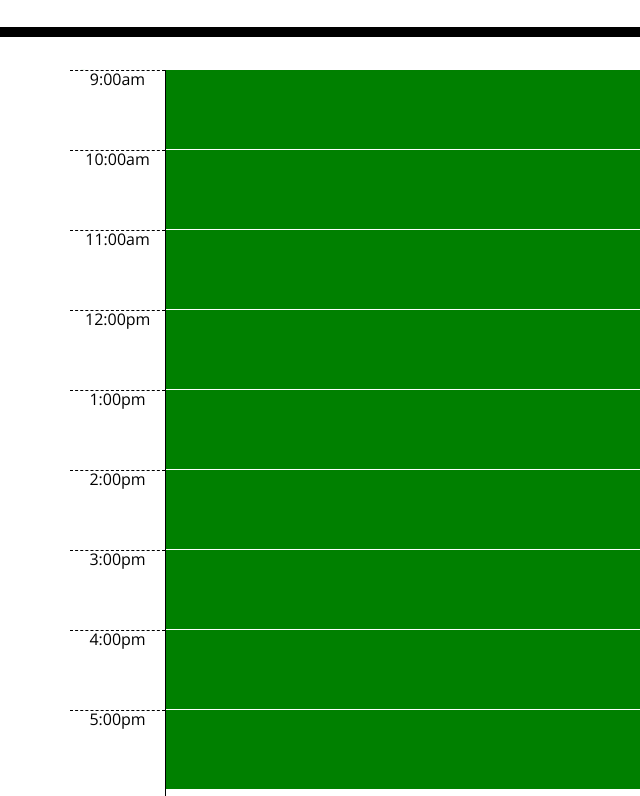
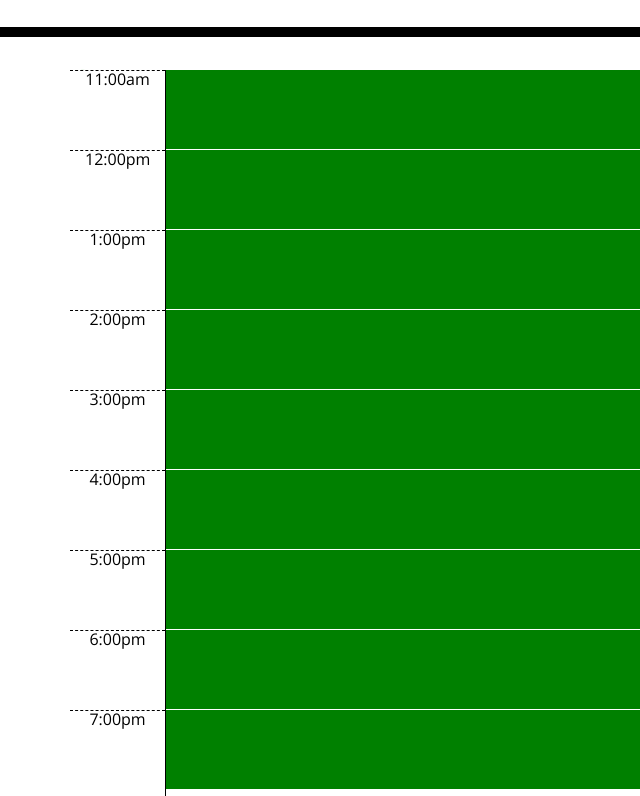
Before and after one commit to KimShiHyun/work-day-scheduler, a plain HTML site: page index.html in a window 1280 px wide. Shown: the part 267-1063 px from the top of the page, 0-640 px from the left. Drawn offline with nearby package versions, Linux system fonts and the light colour scheme.

Commit message:
ReadMe & Screenshot

```diff
--- a/index.html
+++ b/index.html
@@ -31,7 +31,7 @@
     <div class="container">
       <!-- Timeblocks within container -->
       <div id="hour9" class="row time-block">
-        <div class="col-md-1 hour">9:00am</div>
+        <div class="col-md-1 hour">11:00am</div>
         <textarea class="col-md-10 description"> </textarea>
         <button class="btn saveBtn col-md-1">
           <i class="fas fa-save"></i>
@@ -39,7 +39,7 @@
       </div>
 
       <div id="hour10" class="row time-block">
-        <div class="col-md-1 hour">10:00am</div>
+        <div class="col-md-1 hour">12:00pm</div>
         <textarea class="col-md-10 description"> </textarea>
         <button class="btn saveBtn col-md-1">
           <i class="fas fa-save"></i>
@@ -47,7 +47,7 @@
       </div>
 
       <div id="hour11" class="row time-block">
-        <div class="col-md-1 hour">11:00am</div>
+        <div class="col-md-1 hour">1:00pm</div>
         <textarea class="col-md-10 description"> </textarea>
         <button class="btn saveBtn col-md-1">
           <i class="fas fa-save"></i>
@@ -55,7 +55,7 @@
       </div>
 
       <div id="hour12" class="row time-block">
-        <div class="col-md-1 hour">12:00pm</div>
+        <div class="col-md-1 hour">2:00pm</div>
         <textarea class="col-md-10 description"> </textarea>
         <button class="btn saveBtn col-md-1">
           <i class="fas fa-save"></i>
@@ -63,7 +63,7 @@
       </div>
 
       <div id="hour13" class="row time-block">
-        <div class="col-md-1 hour">1:00pm</div>
+        <div class="col-md-1 hour">3:00pm</div>
         <textarea class="col-md-10 description"> </textarea>
         <button class="btn saveBtn col-md-1">
           <i class="fas fa-save"></i>
@@ -71,7 +71,7 @@
       </div>
 
       <div id="hour14" class="row time-block">
-        <div class="col-md-1 hour">2:00pm</div>
+        <div class="col-md-1 hour">4:00pm</div>
         <textarea class="col-md-10 description"> </textarea>
         <button class="btn saveBtn col-md-1">
           <i class="fas fa-save"></i>
@@ -79,7 +79,7 @@
       </div>
 
       <div id="hour15" class="row time-block">
-        <div class="col-md-1 hour">3:00pm</div>
+        <div class="col-md-1 hour">5:00pm</div>
         <textarea class="col-md-10 description"> </textarea>
         <button class="btn saveBtn col-md-1">
           <i class="fas fa-save"></i>
@@ -87,7 +87,7 @@
       </div>
 
       <div id="hour16" class="row time-block">
-        <div class="col-md-1 hour">4:00pm</div>
+        <div class="col-md-1 hour">6:00pm</div>
         <textarea class="col-md-10 description"> </textarea>
         <button class="btn saveBtn col-md-1">
           <i class="fas fa-save"></i>
@@ -95,7 +95,7 @@
       </div>
 
       <div id="hour17" class="row time-block">
-        <div class="col-md-1 hour">5:00pm</div>
+        <div class="col-md-1 hour">7:00pm</div>
         <textarea class="col-md-10 description"> </textarea>
         <button class="btn saveBtn col-md-1">
           <i class="fas fa-save"></i>
```
Also changed, not shown: assets/images/screenshot.png (added), 1 other file.
